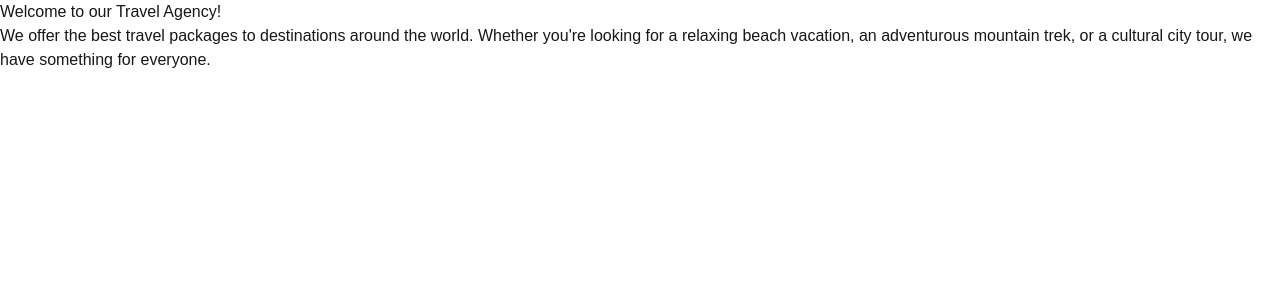
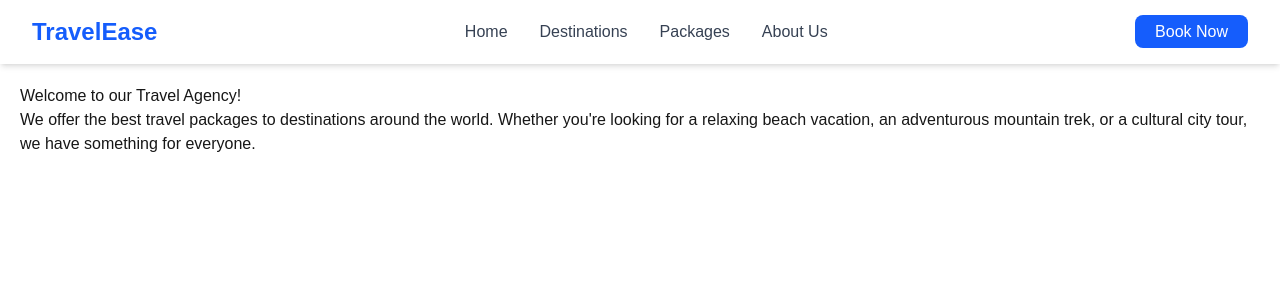
Before and after one commit to karma96-WT/travel-agent-website, a Next.js app: page / in a window 1280 px wide. Shown: the top 300 px of the page. Built offline with nearby package versions, Linux system fonts and the light colour scheme.

Commit message:
Adding test navbar

```diff
--- /dev/null
+++ b/app/additional.d.ts
@@ -0,0 +1 @@
+declare module '*.css';
--- /dev/null
+++ b/app/components/navbar.tsx
@@ -0,0 +1,48 @@
+import Link from "next/link";
+
+const Navbar = () => {
+  return (
+    <nav className="flex items-center justify-between px-8 py-4 bg-white shadow-md">
+      {/* Logo Section */}
+      <div className="text-2xl font-bold text-blue-600">
+        <Link href="/">TravelEase</Link>
+      </div>
+
+      {/* Navigation Links */}
+      <ul className="hidden md:flex space-x-8 font-medium text-gray-700">
+        <li>
+          <Link href="/" className="hover:text-blue-500 transition">
+            Home
+          </Link>
+        </li>
+        <li>
+          <Link href="/destinations" className="hover:text-blue-500 transition">
+            Destinations
+          </Link>
+        </li>
+        <li>
+          <Link href="/packages" className="hover:text-blue-500 transition">
+            Packages
+          </Link>
+        </li>
+        <li>
+          <Link href="/about" className="hover:text-blue-500 transition">
+            About Us
+          </Link>
+        </li>
+      </ul>
+
+      {/* Action Button */}
+      <div>
+        <Link
+          href="/contact"
+          className="bg-blue-600 text-white px-5 py-2 rounded-lg hover:bg-blue-700 transition"
+        >
+          Book Now
+        </Link>
+      </div>
+    </nav>
+  );
+};
+
+export default Navbar;
--- /dev/null
+++ b/app/local.css
@@ -0,0 +1,3 @@
+.home-page-div{
+    padding: 20px;
+}
--- a/app/page.tsx
+++ b/app/page.tsx
@@ -1,14 +1,20 @@
 import Image from "next/image";
+import Navbar from "./components/navbar";
+import "./local.css";
 
 export default function Home() {
   return (
     <>
-      <h1>Welcome to our Travel Agency!</h1>
-      <p>
-        We offer the best travel packages to destinations around the world.
-        Whether you're looking for a relaxing beach vacation, an adventurous
-        mountain trek, or a cultural city tour, we have something for everyone.
-      </p>
+      <Navbar />
+      <div className="home-page-div">
+        <h1>Welcome to our Travel Agency!</h1>
+        <p>
+          We offer the best travel packages to destinations around the world.
+          Whether you're looking for a relaxing beach vacation, an adventurous
+          mountain trek, or a cultural city tour, we have something for
+          everyone.
+        </p>
+      </div>
     </>
   );
 }
```
